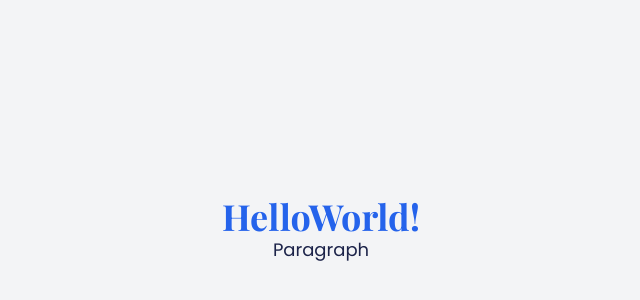
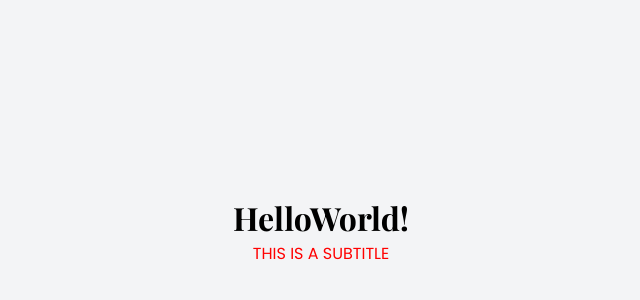
Before and after one commit to ferneyhernandez10/Pr-ctica-de-estudio, a React (Vite) app: page / in a window 1280 px wide. Shown: the part 170-470 px from the top of the page, without its empty margins (319-959 px from the left). Built offline with nearby package versions, Linux system fonts and the light colour scheme.

Commit message:
implemented first atomic design structure

```diff
--- a/index.html
+++ b/index.html
@@ -5,7 +5,10 @@
     <!--<link rel="icon" type="image/svg+xml" href="/vite.svg" />  -->
     <meta name="viewport" content="width=device-width, initial-scale=1.0" />
     <title>Dayanna's Career Portfolio</title>
-    <link rel="stylesheet" href="https://fonts.googleapis.com/css2?family=Playfair+Display:wght@400;700&family=Poppins:wght@400;500;600;700&display=swap">
+    <link
+      rel="stylesheet"
+      href="https://fonts.googleapis.com/css2?family=Playfair+Display:wght@400;700&family=Poppins:wght@400;500;600;700&display=swap"
+    />
   </head>
   <body>
     <div id="root"></div>
--- a/src/App.tsx
+++ b/src/App.tsx
@@ -1,11 +1,15 @@
+import SectionHeader from './components/molecules/SectionHeader';
 import GlobalStyles from './styles/GlobalStyles';
 
 function App() {
   return (
     <div className="min-h-screen bg-gray-100 flex flex-col items-center justify-center">
       <GlobalStyles />
-      <h1 className="text-4xl text-blue-600">HelloWorld!</h1>
-      <p className="text-lg">Paragraph</p>
+      <SectionHeader
+        title="HelloWorld!"
+        subtitle="This is a subtitle"
+        colorSubTitle="red"
+      />
     </div>
   );
 }
--- /dev/null
+++ b/src/components/atoms/Subtitle.tsx
@@ -0,0 +1,18 @@
+import styled from 'styled-components';
+
+const StyledSubtitle = styled.span`
+  color: ${({ color }) => color || 'black'};
+  text-transform: uppercase;
+  font-size: 16px;
+`;
+
+type SubtitleProps = {
+  subtitle: string;
+  color?: string;
+};
+
+function Subtitle({ subtitle, color }: SubtitleProps) {
+  return <StyledSubtitle color={color}>{subtitle}</StyledSubtitle>;
+}
+
+export default Subtitle;
--- /dev/null
+++ b/src/components/atoms/Title.tsx
@@ -0,0 +1,18 @@
+import styled from 'styled-components';
+
+const StyledTitle = styled.h2`
+  color: ${({ color }) => color || 'black'};
+  font-weight: 700;
+  font-size: 32px;
+`;
+
+type TitleProps = {
+  title: string;
+  color?: string;
+};
+
+function Title({ title, color }: TitleProps) {
+  return <StyledTitle color={color}>{title}</StyledTitle>;
+}
+
+export default Title;
--- /dev/null
+++ b/src/components/molecules/SectionHeader.tsx
@@ -0,0 +1,24 @@
+import Subtitle from '../atoms/Subtitle';
+import Title from '../atoms/Title';
+
+type SectionHeaderProps = {
+  title: string;
+  subtitle: string;
+  colorSubTitle?: string;
+  colorTitle?: string;
+};
+function SectionHeader({
+  title,
+  subtitle,
+  colorSubTitle,
+  colorTitle,
+}: SectionHeaderProps) {
+  return (
+    <>
+      <Title title={title} color={colorTitle} />
+      <Subtitle subtitle={subtitle} color={colorSubTitle} />
+    </>
+  );
+}
+
+export default SectionHeader;
```
Also changed, not shown: .eslintrc.cjs.
